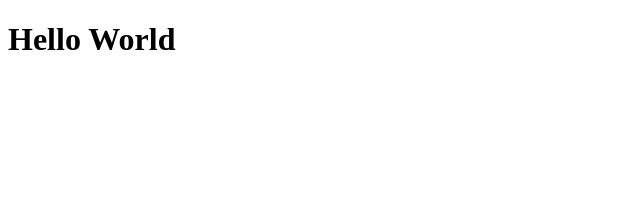
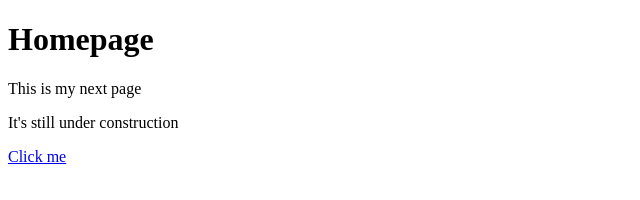
Before and after one commit to kev-miles/Odin-Project, a plain HTML site: page html-boilerplate/index.html in a window 1280 px wide. Shown: the whole page, without its empty margins (0-640 px from the left). Drawn offline with Linux system fonts and the light colour scheme.

Commit message:
Link added

```diff
--- a/html-boilerplate/index.html
+++ b/html-boilerplate/index.html
@@ -9,7 +9,11 @@
 </head>
 
 <body>
-    <h1>Hello World</h1>
+    <h1>Homepage</h1>
+    <p>This is my next page</p>
+    <p>It's still under construction</p>
+
+    <a href="https://www.theodinproject.com/about">Click me</a>
 </body>
 
 </html>
```
Also changed, not shown: 1 other file.
